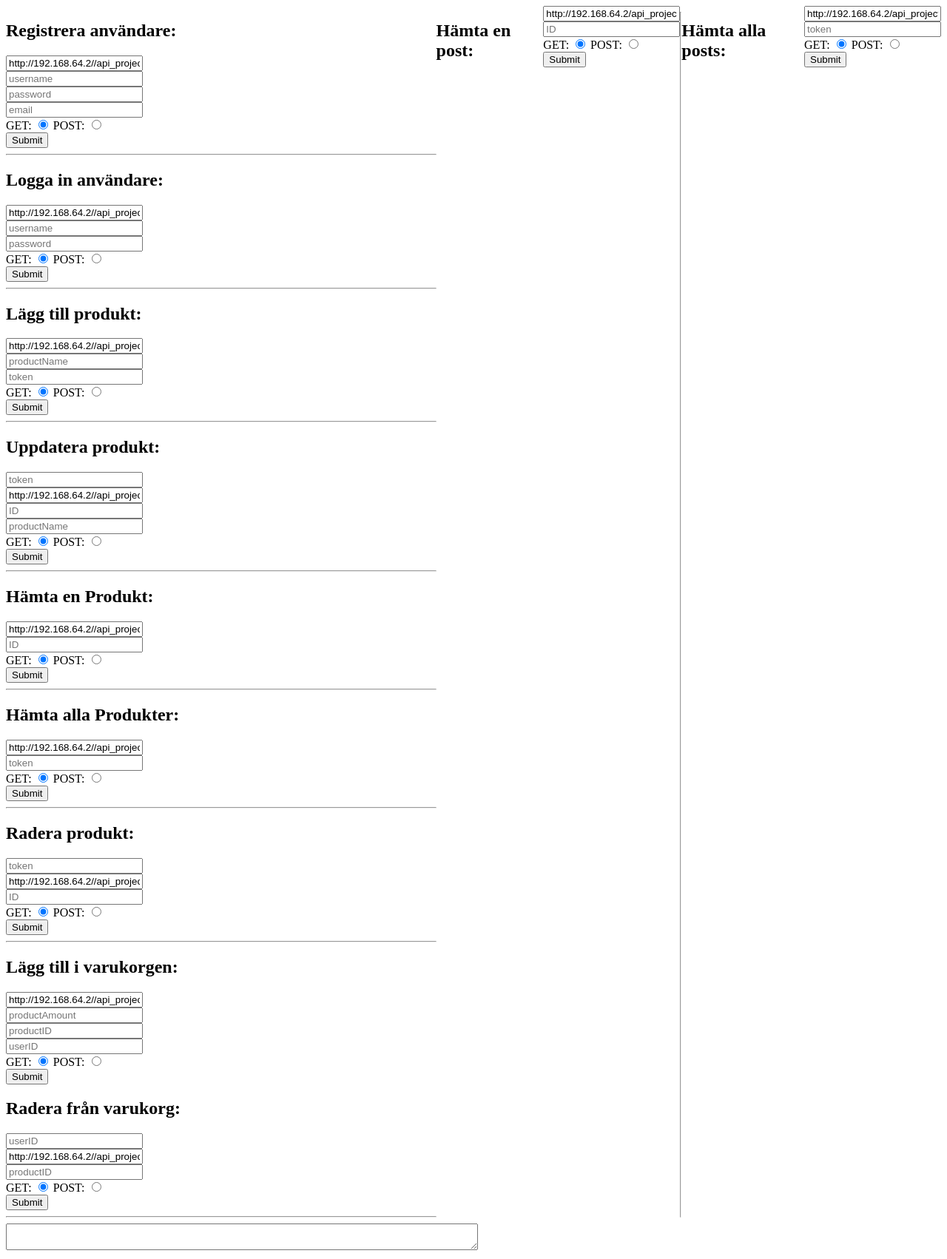
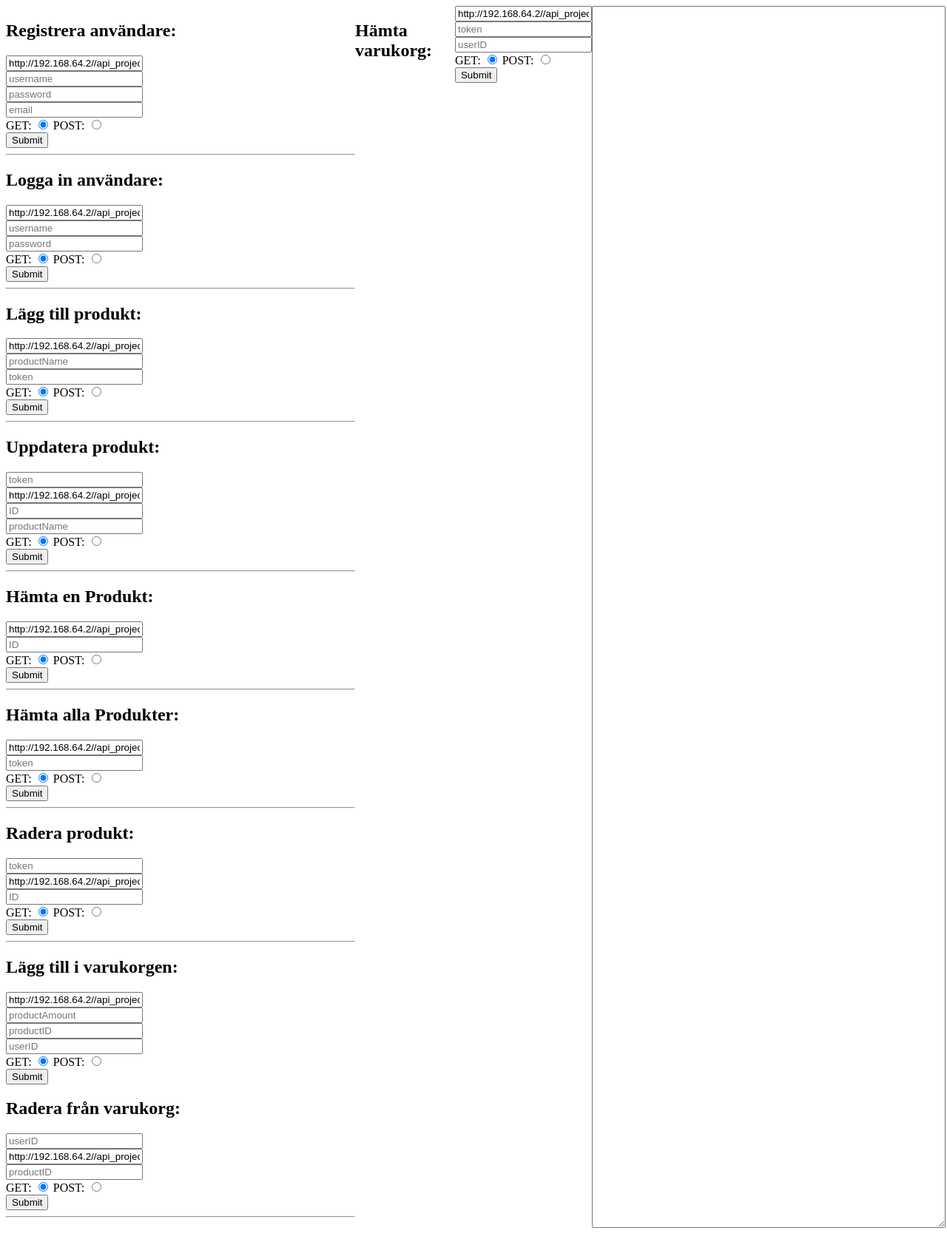
Before and after one commit to AnnaNordberg/api_project, a PHP site: page /apitester.html in a window 1280 px wide. Shown: the whole page at 74% size. After the commit the page ends 1660 px from the top, so only its background shows below. Run offline with PHP 8.4, Linux system fonts and the light colour scheme.

Commit message:
viewCart updated

```diff
--- a/apitester.html
+++ b/apitester.html
@@ -179,29 +179,19 @@
 
 </div>
 
-<h2>Hämta en post:</h2>
 
+
+<h2>Hämta varukorg:</h2>
 <form class="form">
-    <input type="text" name="url" placeholder="http://" value="http://192.168.64.2/api_project/products/viewProduct.php" /><br />
-    <input type="text" name="ID" placeholder="ID" /><br />
-
+    <input type="text" name="url" placeholder="http://" value="http://192.168.64.2//api_project/V1/cart/viewCart.php" /><br />
+    <input type="text" name="token" placeholder="token" /><br />
+    <input type="number" name="userID" placeholder="userID" /><br />
     GET: <input type="radio" name="method" value="get" checked /> POST: <input type="radio" name="method"
-        value="post" /><br />
+    value="post" /><br />
     <input type="submit" />
 </form>
 
-<hr />
 
-<h2>Hämta alla posts:</h2>
-
-<form class="form">
-    <input type="text" name="url" placeholder="http://" value="http://192.168.64.2/api_project/products/viewAllProducts.php" /><br />
-    <input type="text" name="token" placeholder="token" /><br />
-    GET: <input type="radio" name="method" value="get" checked /> POST: <input type="radio" name="method"
-        value="post" /><br />
-    <input type="submit" />
-</form>
-</div>
 
     <div id="right">
         <textarea id="serverResponse"></textarea>
```
Also changed, not shown: V1/cart/viewCart.php (added, +36 -0 lines), V1/objects/Cart.php (+7 -7 lines), V1/products/viewAllProducts.php (deleted, +0 -21 lines), V1/products/viewProduct.php (deleted, +0 -19 lines).
